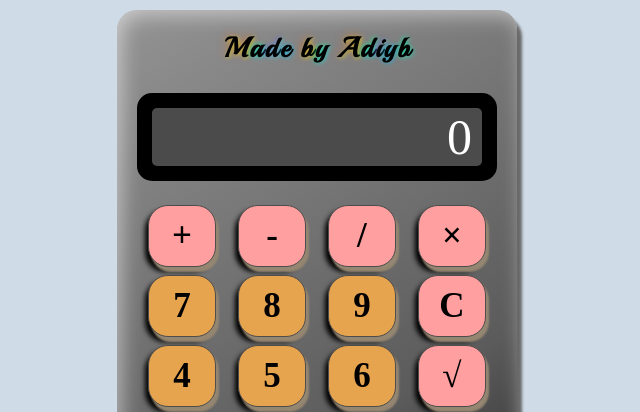
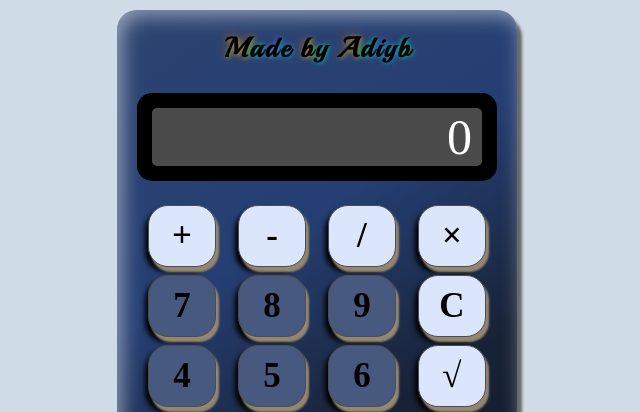
Before and after one commit to adiyb/Calculator-with-jQuery, a plain HTML site: page index.html in a window 1280 px wide. Shown: the top 412 px of the page, without its empty margins (323-963 px from the left). Drawn offline with Linux system fonts and the light colour scheme.

Commit message:
colors changed

```diff
--- a/style.css
+++ b/style.css
@@ -19,7 +19,7 @@ body{
 }
 .calculator{
     width: 400px;
-    background: linear-gradient(328deg , rgb(36 36 36) 0%, rgb(91 91 92) 30%, rgb(148 148 148) 100%);
+    background: linear-gradient(328deg , #121a29 0%, #182236 30%, #253f74 60%, #2e4470 100%);
     padding: 20px;
     border-radius: 20px;
     box-shadow: 5px 7px 3px 0  rgb(105, 105, 105),
@@ -101,14 +101,14 @@ body{
     box-shadow: 0 0 ;
 }
 .number{
-    background-color: rgb(230, 164, 79);
+    background-color: #47597e;
 }
 .number:hover{
-    background-color:rgb(190, 136, 65) ;
+    background-color:#33405a ;
 }
 .operator{
-    background-color: rgb(255, 159, 159);
+    background-color: #dbe6fd;
 }
 .operator:hover{
-    background-color: rgb(221, 137, 137);
+    background-color: #929aac;
 }
```
